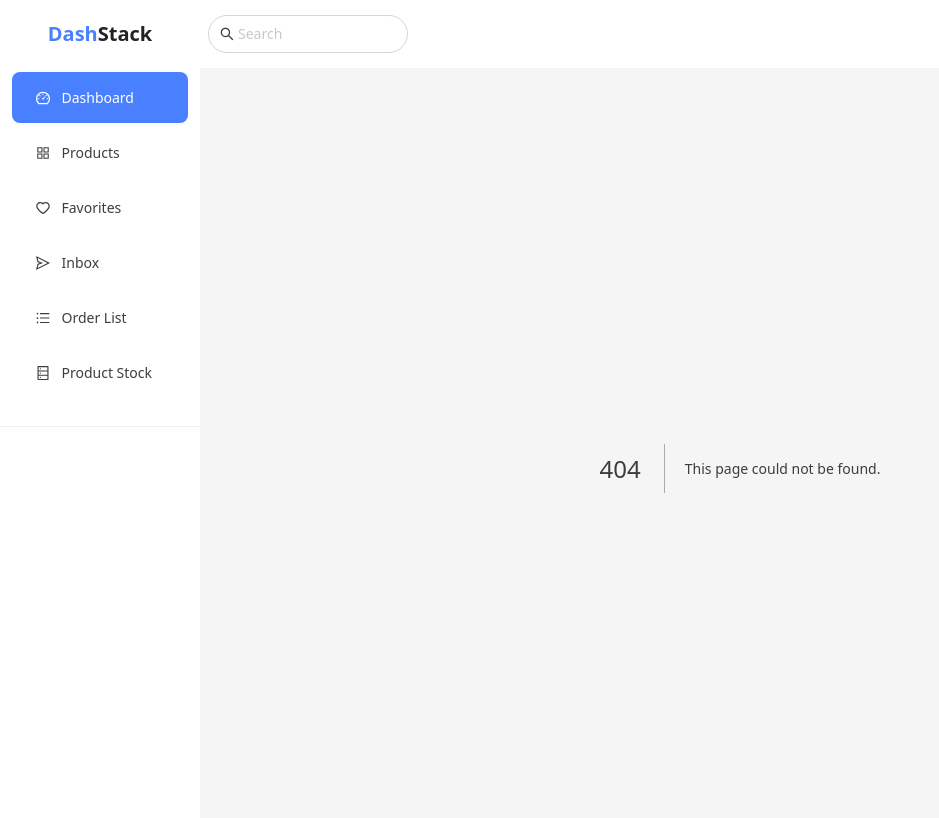
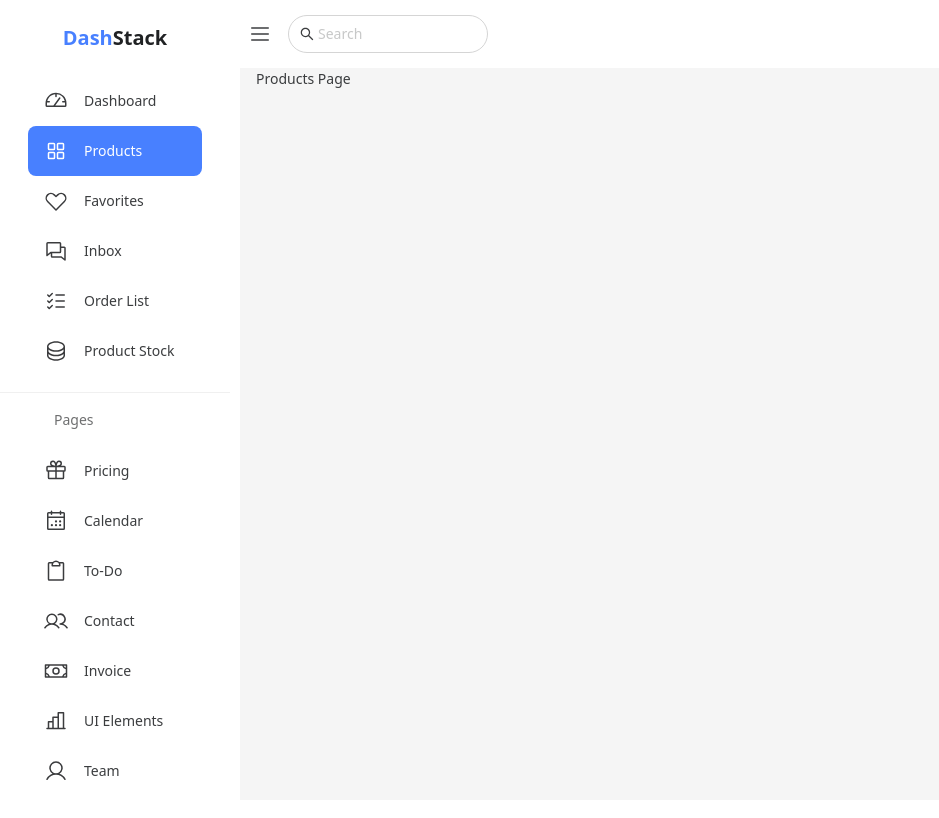
Before and after one commit to abdelrahmanHSalama/next-restaurant-app, a Next.js app: page /products in a window 1280 px wide. Before the commit this address had no page. Shown: the top 818 px of the page, without its empty margins (0-939 px from the left). Built offline with nearby package versions, Linux system fonts and the light colour scheme.

Commit message:
feat(sidebar): implement collapsible sidebar with new icons and styling
- Add SideBarProvider context for managing sidebar state
- Replace antd icons with phosphor-icons
- Update global styles for sidebar and menu items
- Add new products page
- Include @phosphor-icons/react dependency

```diff
--- a/package.json
+++ b/package.json
@@ -10,6 +10,7 @@
   },
   "dependencies": {
     "@ant-design/icons": "^6.0.0",
+    "@phosphor-icons/react": "^2.1.10",
     "@tanstack/react-query": "^5.84.1",
     "antd": "^5.26.7",
     "next": "15.4.5",
--- a/src/app/globals.css
+++ b/src/app/globals.css
@@ -14,9 +14,23 @@
   --color-success: var(--c-success);
   --color-warning: var(--c-warning);
   --color-info: var(--c-info);
-  --font-main: Arial, Helvetica, sans-serif;
+  --font-main: 'Nunito Sans', sans-serif;
 }
 .ant-menu-item-selected {
   background-color: var(--c-primary) !important;
   color: white !important;
+  overflow: visible !important;
 }
+.ant-menu-item-selected::before {
+  content: '';
+  position: absolute;
+  top: 0;
+  left: -33px;
+  width: 9px;
+  height: 100%;
+  background-color: var(--c-primary) !important;
+  border-radius: 4px;
+}
+.ant-menu-title-content {
+  margin: 0 0 0 16px !important;
+}
--- /dev/null
+++ b/src/app/products/page.tsx
@@ -0,0 +1,8 @@
+
+const Products = () => {
+  return (
+    <div>Products Page</div>
+  )
+}
+
+export default Products
--- a/src/components/ui/Header.tsx
+++ b/src/components/ui/Header.tsx
@@ -1,11 +1,15 @@
 "use client";
 
+import { useSideBarProvider } from "@/services/context";
 import { MenuOutlined, SearchOutlined } from "@ant-design/icons";
+import { ListIcon } from "@phosphor-icons/react";
 import { Button, Input, Layout, theme } from "antd";
 
 const { Header: AntHeader } = Layout;
 
 export const Header = () => {
+  const { collapsed, setCollapsed } = useSideBarProvider();
+
   const {
     token: { colorBgContainer },
   } = theme.useToken();
@@ -13,25 +17,30 @@ export const Header = () => {
   return (
     <AntHeader
       style={{
-        paddingInline: "0.5rem",
+        paddingInline: '0.5rem',
         background: colorBgContainer,
-        display: "flex",
-        justifyContent: "space-between",
-        alignItems: "center",
-      }}
-    >
+        display: 'flex',
+        alignItems: 'center',
+        gap: '1rem',
+      }}>
+      <div className={`py-4 my-2 ${collapsed ? 'hidden' : ''}`}>
+        <ListIcon
+          className="size-6 mx-auto cursor-pointer"
+          onClick={() => setCollapsed(!collapsed)}
+        />
+      </div>
       <Input
         placeholder="Search"
         prefix={
-          <SearchOutlined style={{ color: "var(--color-text-secondary)" }} />
+          <SearchOutlined style={{ color: 'var(--color-text-secondary)' }} />
         }
         style={{
-          width: "50%",
-          maxWidth: "200px",
-          height: "55%",
-          backgroundColor: "var(--color-input)",
-          color: "var(--color-text-secondary)",
-          borderRadius: "2rem",
+          width: '50%',
+          maxWidth: '200px',
+          height: '55%',
+          backgroundColor: 'var(--color-input)',
+          color: 'var(--color-text-secondary)',
+          borderRadius: '2rem',
         }}
       />
     </AntHeader>
--- a/src/components/ui/Sidebar.tsx
+++ b/src/components/ui/Sidebar.tsx
@@ -3,64 +3,170 @@
 import { Divider, Menu } from 'antd';
 import Sider from 'antd/es/layout/Sider';
 import type { MenuProps } from 'antd';
+import { usePathname, useRouter } from 'next/navigation';
 import {
-  AppstoreOutlined,
-  DashboardOutlined,
-  DatabaseOutlined,
-  HeartOutlined,
-  SendOutlined,
-  UnorderedListOutlined,
-} from '@ant-design/icons';
-import { useState } from 'react';
-// import { useLocation, useNavigate } from 'react-router'
+  GaugeIcon,
+  SquaresFourIcon,
+  HeartStraightIcon,
+  ChatsIcon,
+  ListChecksIcon,
+  DatabaseIcon,
+  GiftIcon,
+  CalendarDotsIcon,
+  ClipboardIcon,
+  UsersIcon,
+  MoneyIcon,
+  ChartBarIcon,
+  UserIcon,
+  GridNineIcon,
+  GearSixIcon,
+  PowerIcon,
+  ListIcon,
+} from '@phosphor-icons/react';
+
+import { useSideBarProvider } from '@/services/context';
+
+const siderStyle: React.CSSProperties = {
+  overflowY: 'auto',
+  overflowX: 'hidden',
+  height: '100vh',
+  position: 'sticky',
+  insetInlineStart: 0,
+  top: 0,
+  bottom: 0,
+  scrollbarWidth: 'thin',
+  scrollbarGutter: 'stable',
+};
 
 type MenuItem = Required<MenuProps>['items'][number];
 
 function getItem(
   label: React.ReactNode,
-  key: React.Key,
-  icon?: React.ReactNode,
-  children?: MenuItem[]
+  key: string,
+  icon: React.ReactNode
 ): MenuItem {
   return {
     key,
-    icon,
-    children,
+    icon: (
+      <span className="flex items-center justify-center !align-middle">
+        {icon}
+      </span>
+    ),
     label,
-  } as MenuItem;
+  };
 }
 
-const items: MenuItem[] = [
-  getItem('Dashboard', '/', <DashboardOutlined />),
-  getItem('Products', '/products', <AppstoreOutlined />),
-  getItem('Favorites', '/favorites', <HeartOutlined />),
-  getItem('Inbox', '/inbox', <SendOutlined />),
-  getItem('Order List', '/order-list', <UnorderedListOutlined />),
-  getItem('Product Stock', '/product-stock', <DatabaseOutlined />),
+const mainMenuItems: MenuItem[] = [
+  getItem('Dashboard', '/', <GaugeIcon className="size-6" />),
+  getItem(
+    'Products',
+    '/products',
+    <SquaresFourIcon className="size-6" />
+  ),
+  getItem(
+    'Favorites',
+    '/favorites',
+    <HeartStraightIcon className="size-6" />
+  ),
+  getItem('Inbox', '/inbox', <ChatsIcon className="size-6" />),
+  getItem(
+    'Order List',
+    '/order-list',
+    <ListChecksIcon className="size-6" />
+  ),
+  getItem(
+    'Product Stock',
+    '/product-stock',
+    <DatabaseIcon className="size-6" />
+  ),
 ];
 
+const pagesMenuItems: MenuItem[] = [
+  getItem('Pricing', '/pricing', <GiftIcon className="size-6" />),
+  getItem(
+    'Calendar',
+    '/calendar',
+    <CalendarDotsIcon className="size-6" />
+  ),
+  getItem('To-Do', '/todo', <ClipboardIcon className="size-6" />),
+  getItem('Contact', '/contact', <UsersIcon className="size-6" />),
+  getItem('Invoice', '/invoice', <MoneyIcon className="size-6" />),
+  getItem(
+    'UI Elements',
+    '/ui-elements',
+    <ChartBarIcon className="size-6" />
+  ),
+  getItem('Team', '/team', <UserIcon className="size-6" />),
+  getItem('Table', '/table', <GridNineIcon className="size-6" />),
+];
+
+const settingsMenuItems: MenuItem[] = [
+  getItem(
+    'Settings',
+    '/settings',
+    <GearSixIcon className="size-6" />
+  ),
+  getItem('Logout', '/logout', <PowerIcon className="size-6" />),
+];
+
+const renderMenuSection = (
+  items: MenuItem[],
+  selectedKey: string,
+  onSelect: (key: string) => void,
+  collapsed: boolean
+) => (
+  <Menu
+    mode="inline"
+    items={items}
+    selectedKeys={[selectedKey]}
+    onSelect={({ key }) => onSelect(key)}
+    style={{ border: 'none' }}
+    className={`*:!h-[50px] *:!leading-[50px] *:!my-0 *:!px-4 ${
+      collapsed ? '!px-0' : '!px-6'
+    }`}
+  />
+);
+
 export const Sidebar = () => {
-  const [collapsed, setCollapsed] = useState(false);
-  const [selectedPage, setSelectedPage] = useState('/');
-  // const location = useLocation()
-  // const navigate = useNavigate()
+  const { collapsed, setCollapsed } = useSideBarProvider();
+  const pathname = usePathname();
+  const router = useRouter();
+
+  const handleSelect = (key: string) => {
+    if (key !== pathname) {
+      router.push(key);
+    }
+  };
 
   return (
-    <Sider className="!bg-card" collapsed={collapsed}>
-      <h1 className="text-center py-4 my-1 font-extrabold text-xl text-primary">
+    <Sider
+      className="!bg-card"
+      collapsed={collapsed}
+      width={240}
+      style={siderStyle}>
+      <h1
+        className={`text-center py-4 my-2 font-extrabold text-xl text-primary ${
+          collapsed ? 'hidden' : ''
+        }`}>
         Dash<span className="text-text">Stack</span>
       </h1>
-      <Menu
-        mode="inline"
-        items={items}
-        style={{
-          paddingInline: '0.5rem',
-          border: 'none',
-        }}
-        selectedKeys={[selectedPage]}
-        onSelect={({ key }) => setSelectedPage(key as string)}
-      />
-      <Divider />
+
+      <div className={`py-4 my-2 ${!collapsed ? 'hidden' : ''}`}>
+        <ListIcon
+          className="size-6 mx-auto cursor-pointer"
+          onClick={() => setCollapsed(!collapsed)}
+        />
+      </div>
+
+      {renderMenuSection(mainMenuItems, pathname, handleSelect, collapsed)}
+      <Divider style={{ margin: '16px 0' }} />
+
+      {!collapsed && <p className="text-text/65 mx-6 my-4 px-[30px]">Pages</p>}
+
+      {renderMenuSection(pagesMenuItems, pathname, handleSelect, collapsed)}
+      <Divider style={{ margin: '16px 0' }} />
+
+      {renderMenuSection(settingsMenuItems, pathname, handleSelect, collapsed)}
     </Sider>
   );
 };
--- /dev/null
+++ b/src/services/context/SideBarProvider.tsx
@@ -0,0 +1,24 @@
+'use client';
+
+import { createContext, ReactNode, useContext, useState } from 'react';
+export const SideBarContext = createContext({
+  collapsed: false,
+  setCollapsed: (collapsed: boolean) => {},
+});
+export const SideBarProvider = ({ children }: { children: ReactNode }) => {
+  const [collapsed, setCollapsed] = useState<boolean>(false);
+  return (
+    <SideBarContext.Provider value={{ collapsed, setCollapsed }}>
+      {children}
+    </SideBarContext.Provider>
+  );
+};
+
+export const useSideBarProvider = () => {
+
+  const context = useContext(SideBarContext);
+  if (!context) {
+    throw new Error('useSideBar must be used within a SideBarProvider');
+  }
+  return context;
+};
--- a/src/services/context/UiProvider.tsx
+++ b/src/services/context/UiProvider.tsx
@@ -3,12 +3,17 @@ import React from 'react'
 import { DarkLightProvider } from './DarkLightProvider'
 import { AntDProvider } from './AntDProvider'
 import { ColorsProvider } from './ColorsProvider'
+import { SideBarProvider } from './SideBarProvider'
 
 export const UiProvider: React.FC<{ children: React.ReactNode }> = ({ children }) => {
   return (
     <DarkLightProvider>
       <ColorsProvider>
-          <AntDProvider>{children}</AntDProvider>
+        <AntDProvider>
+          <SideBarProvider>
+          {children}
+          </SideBarProvider>
+        </AntDProvider>
       </ColorsProvider>
     </DarkLightProvider>
   )
--- a/src/services/context/index.ts
+++ b/src/services/context/index.ts
@@ -3,3 +3,4 @@ export * from './DarkLightProvider'
 export * from './ColorsProvider'
 export * from './ReactQueryProvider'
 export * from './UiProvider'
+export * from './SideBarProvider'
```
Also changed, not shown: 1 other file (tests, documents, lock files or other folders).
